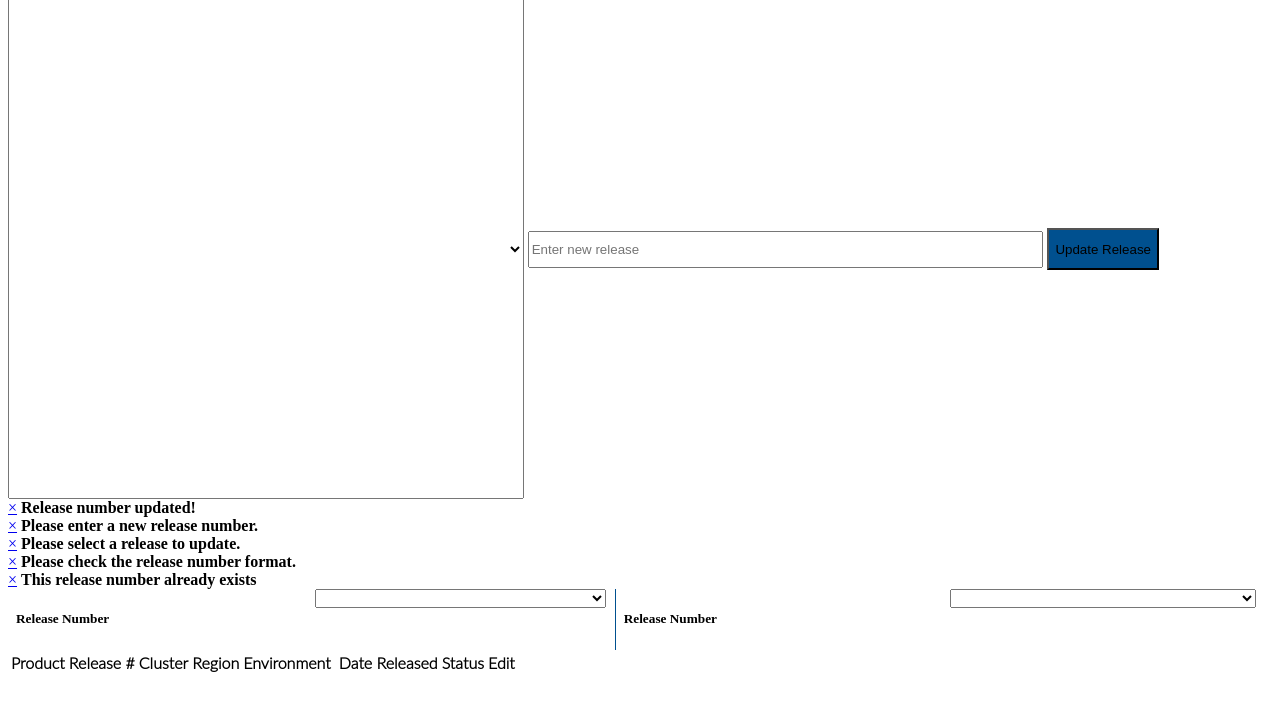
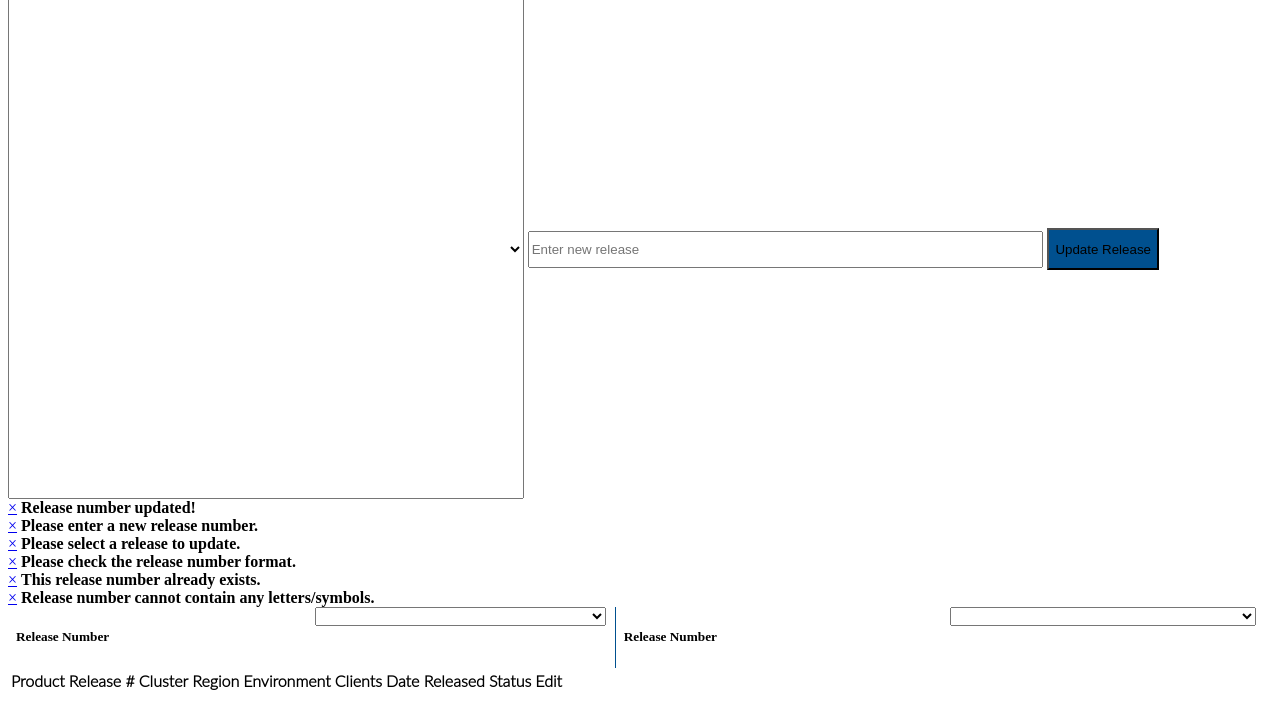
Before and after one commit to nickprimamore/iLookup_V1.0, a Flask app: page /result in a window 1280 px wide. Shown: the part 82-800 px from the top of the page. Run offline with Flask 2, Linux system fonts and the light colour scheme; data that the repository does not hold is empty; parts of the project's set-up code (start-up, migrations or seed data) failed here and were passed over.

Commit message:
UI upgrades

```diff
--- a/ilookup_v1.0/app/templates/result.html
+++ b/ilookup_v1.0/app/templates/result.html
@@ -131,6 +131,7 @@
 
   //This updateRelease function checks to make sure the input is as accurate as possible
   function updateRelease() {
+    //Alert for if no release number was selected in the dropdown
     if (!$('#changeRelease').val()) {
       $('#noReleaseSelectedAlert').show('fade');
       window.setTimeout(function() {
@@ -140,6 +141,7 @@
     }
 
     let newRel = document.getElementById('newRelease').value;
+    //Alert for if no release number was entered
     if (!newRel) {
       $('#enterReleaseAlert').show('fade');
       window.setTimeout(function() {
@@ -148,13 +150,26 @@
       return;
     }
 
+    //Creates a set to eventually check if the release number only has numbers and no letters
+    const numberSet = new Set(['0','1','2','3','4','5','6','7','8','9']);
+
+    //Counts the amount of dots in the release number (should be 3)
     let dotCount = 0;
     let index;
     for(index = 0; index < newRel.length; index++){
       if(newRel.charAt(index) === '.'){
         dotCount++;
       }
+      else if(numberSet.has(newRel.charAt(index)) == false){
+        $('#letterAlert').show('fade');
+        window.setTimeout(function() {
+          $("#letterAlert").hide('fade');
+        }, 3500);
+        return;
+      }
     }
+
+    //Checking for incorrect format of the release number entered
     if (newRel.length > 11 || newRel.length < 7 || dotCount != 3) {
       $('#releaseFormatIncorrectAlert').show('fade');
       window.setTimeout(function() {
@@ -164,6 +179,7 @@
     }
 
     //If we can't automate the rollback issue, we can implement manual rollback through this.
+    //Release number already exists
     if (releases.includes(newRel)) {
       $('#existingReleaseAlert').show('fade');
       window.setTimeout(function() {
@@ -355,8 +371,12 @@
           <strong>Please check the release number format.</strong>
         </div>
         <div id="existingReleaseAlert" class="alert alert-danger collapse">
-          <a id="existingReleaseAlert" href="#" class="close">&times;</a>
-          <strong>This release number already exists</strong>
+          <a id="closeExistingReleaseAlert" href="#" class="close">&times;</a>
+          <strong>This release number already exists.</strong>
+        </div>
+        <div id="letterAlert" class="alert alert-danger collapse">
+          <a id="closeLetterAlert" href="#" class="close">&times;</a>
+          <strong>Release number cannot contain any letters/symbols.</strong>
         </div>
         <div class="comparisons">
           <div id="Screen1" style="width:48%">
@@ -414,6 +434,9 @@
     $('#closeExistingReleaseAlert').click(function () {
       $('#existingReleaseAlert').hide('fade');
     });
+    $('#closeLetterAlert').click(function () {
+      $('#letterAlert').hide('fade');
+    });
   });
 
   $('#addTagModal').on('show.bs.modal', function(event) {
@@ -446,7 +469,7 @@
       <th scope="col" style="font-family:Lato Light; font-size:16px">Cluster</th>
       <th scope="col" style="font-family:Lato Light; font-size:16px">Region</th>
       <th scope="col" style="font-family:Lato Light; font-size:16px">Environment</th>
-      <th scope="col" style="font-family:Lato Light; font-size:16px"><i class="fas fa-user-friends"></i></th>
+      <th scope="col" style="font-family:Lato Light; font-size:16px">Clients</i></th>
       <th scope="col" style="font-family:Lato Light; font-size:16px">Date Released</th>
       <th scope="col" style="font-family:Lato Light; font-size:16px">Status</th>
       <th scope="col" style="font-family:Lato Light; font-size:16px">Edit</th>
--- a/ilookup_v1.0/app/templates/search.html
+++ b/ilookup_v1.0/app/templates/search.html
@@ -801,6 +801,7 @@
               <p class="modalLabel"> <b> Cluster(s):</b> </p>
                 <select class="clustersTag dependencies" id="addClustersSelect2" style="width:214%" name="addClustersSelect2" multiple="multiple">
                 </select>
+                <small id="multipleClusters" class="form-text text-muted" style="">*Note: multiple clusters can be selected</small>
             </div>
           </form>
           <div class="tags">
--- a/ilookup_v1.0/config.py
+++ b/ilookup_v1.0/config.py
@@ -6,7 +6,7 @@ class Config(object):
 	SECRET_KEY = os.environ.get("SECRET_KEY") or "SECRET-KEY"
 	#SQLALCHEMY_DATABASE_URI = os.environ.get('SQLALCHEMY_DATABASE_URI')'sqlite:///' + os.path.join(basedir,'app.db')
 
-	SQLALCHEMY_DATABASE_URI = "mysql+pymysql://ilookupdb:ilookupdb@ilookupdb.cqoaspdapbvm.us-east-1.rds.amazonaws.com:3306/ilookupdbcopy"
+	SQLALCHEMY_DATABASE_URI = "mysql+pymysql://ilookupdb:ilookupdb@ilookupdb.cqoaspdapbvm.us-east-1.rds.amazonaws.com:3306/awsdb"
 
 
 	SQLALCHEMY_TRACK_MODIFICATIONS = False
```
Also changed, not shown: ilookup_v1.0/app/templates/layout.html (+1 -7 lines), ilookup_v1.0/awsdata.py (+13 -13 lines).
